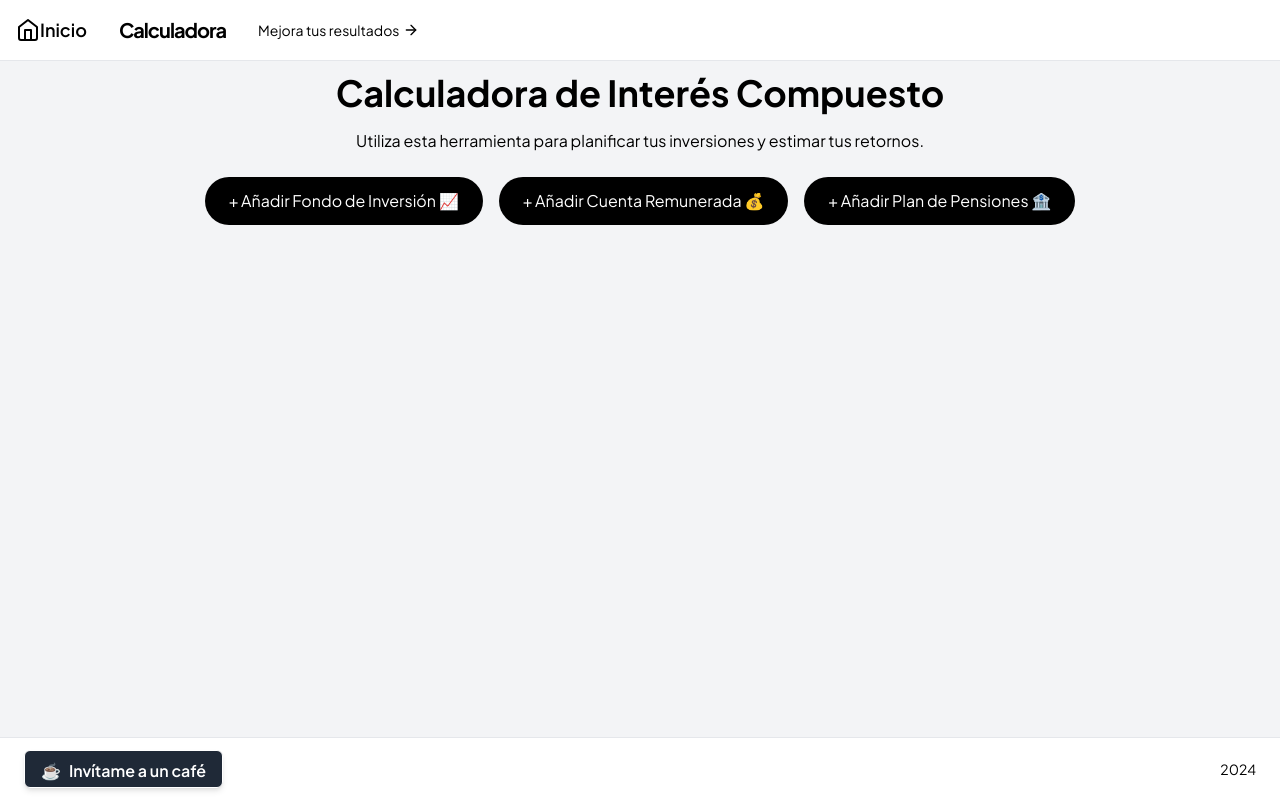
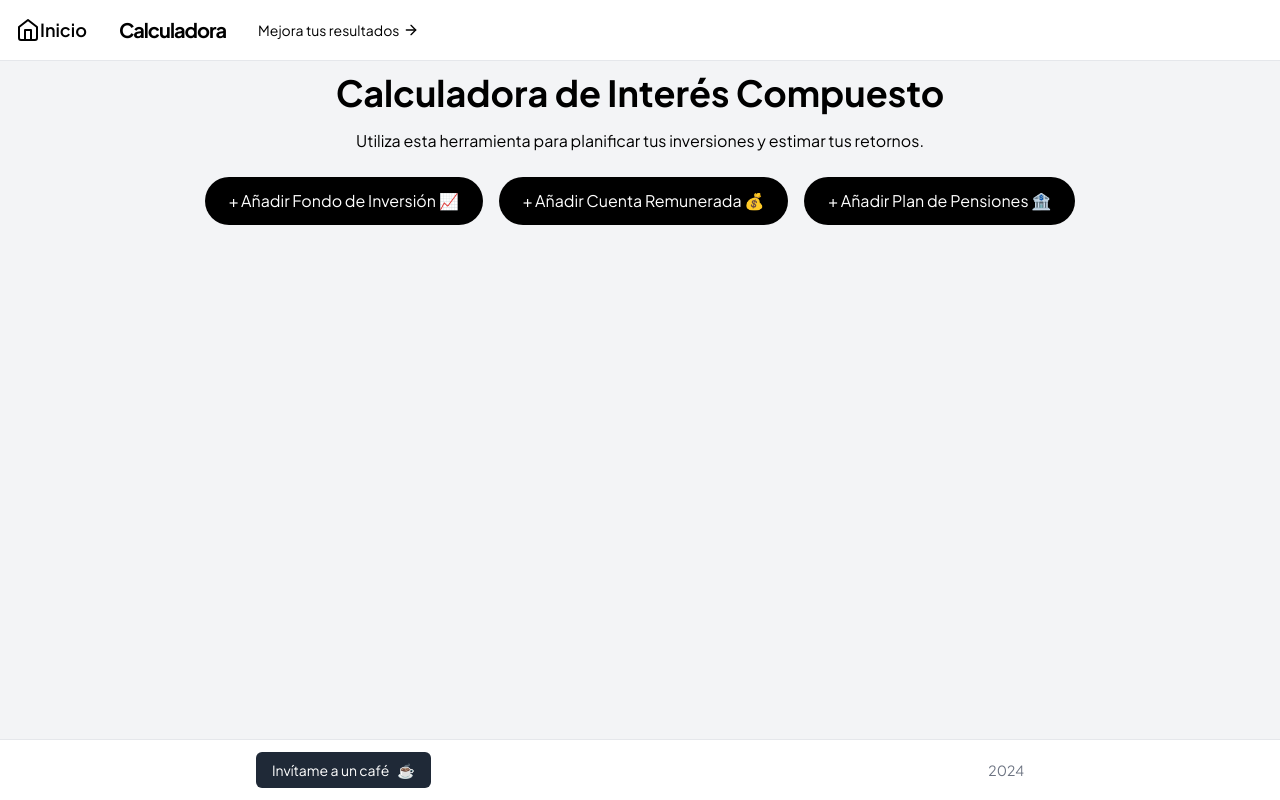
Before and after one commit to jlfernandezfernandez/compound-interest-calculator, a Next.js app: page /calculadora in a window 1280 px wide. Built offline with nearby package versions, Linux system fonts and the light colour scheme.

Commit message:
fix footer

```diff
--- a/src/components/BuyMeACoffeButton.tsx
+++ b/src/components/BuyMeACoffeButton.tsx
@@ -2,9 +2,9 @@ import React from 'react';
 
 export default function BuyMeACoffeeButton() {
     return (
-        <a href="https://www.buymeacoffee.com/jordiluiss" target="_blank" rel="noopener noreferrer" className="text-base font-semibold bg-gray-800 text-white px-4 pt-2 pb-1 rounded-md shadow-md border border-white">
-            <span role="img" aria-label="café" className="mr-2">☕</span>
-            Invítame a un café
-        </a>
+            <a href="https://www.buymeacoffee.com/jordiluiss" target="_blank" rel="noopener noreferrer" className="text-sm bg-gray-800 text-white py-2 px-4 rounded-md">
+                Invítame a un café
+                <span role="img" aria-label="café" className="ml-2">☕</span>
+            </a>
     );
 }
--- a/src/components/Footer.tsx
+++ b/src/components/Footer.tsx
@@ -3,13 +3,11 @@ import BuyMeACoffeeButton from "./BuyMeACoffeButton";
 
 export default function Footer() {
     return (
-        <div className="border-t mt-1 left-0 w-full bg-white text-white text-center py-3 flex justify-between px-6">
-            <div className="flex items-center">
-                <BuyMeACoffeeButton />
-            </div>
-            <div className="flex items-center">
-                <p className='text-sm text-black'>2024</p>
-            </div>
-        </div>
+        <footer className="border-t bg-white text-gray-500 py-3 px-4">
+        <nav className="flex items-center justify-between max-w-3xl mx-auto space-x-4 text-sm">
+          <BuyMeACoffeeButton/>
+          <span>2024</span>
+        </nav>
+      </footer>
     )
 }
```
